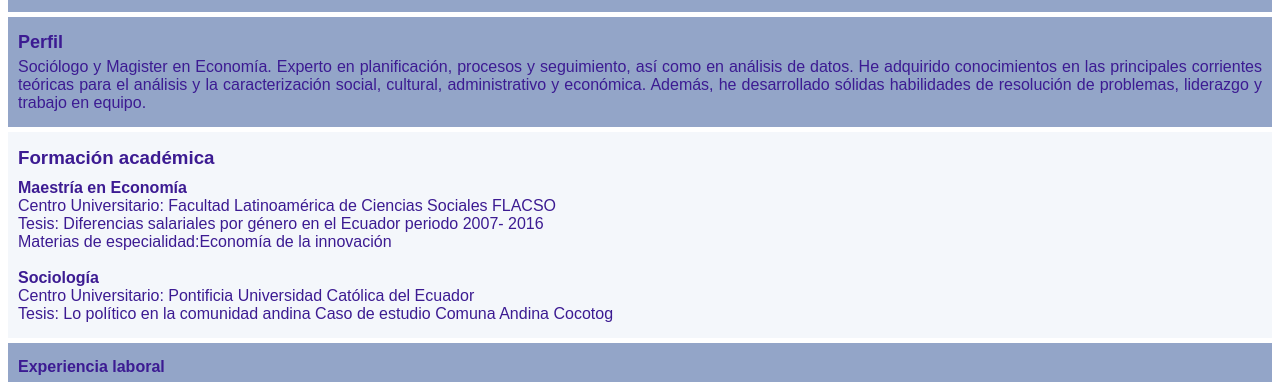
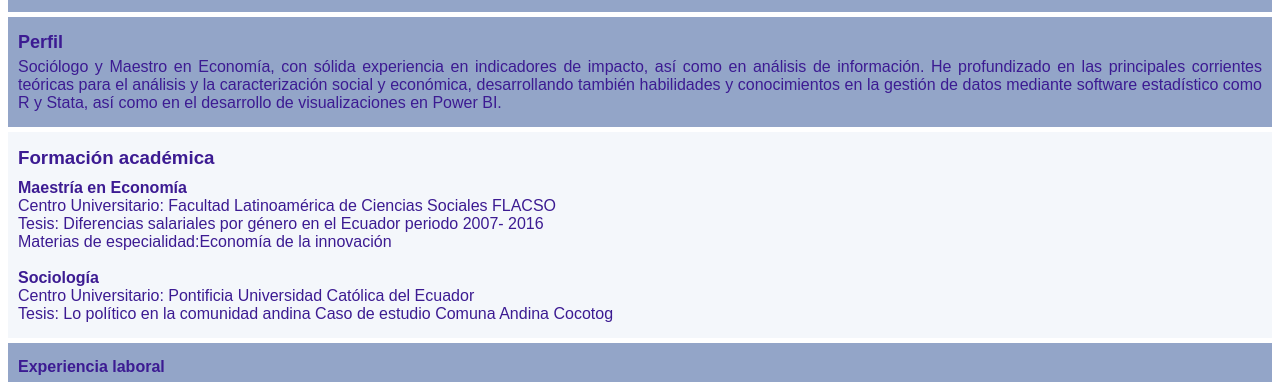
Before and after one commit to Cllano21/hojadevida, a plain HTML site: page index.html in a window 1280 px wide. Shown: the part 418-800 px from the top of the page. Drawn offline with nearby package versions, Linux system fonts and the light colour scheme; a script that the page names is missing.

Commit message:
Update index.html

```diff
--- a/index.html
+++ b/index.html
@@ -36,7 +36,7 @@
 <div class="contenedor">
 <div class="parrafo">
   <h3>Perfil</h3>
-  <p>Sociólogo y Magister en Economía. Experto en planificación, procesos y seguimiento, así como en análisis de datos. He adquirido conocimientos en las principales corrientes teóricas para el análisis y la caracterización social, cultural, administrativo y económica. Además, he desarrollado sólidas habilidades de resolución de problemas, liderazgo y trabajo en equipo.</p>
+  <p>Sociólogo y Maestro en Economía, con sólida experiencia en indicadores de impacto, así como en análisis de información. He profundizado en las principales corrientes teóricas para el análisis y la caracterización social y económica, desarrollando también habilidades y conocimientos en la gestión de datos mediante software estadístico como R y Stata, así como en el desarrollo de visualizaciones en Power BI.</p>
 </div>
 </div>
 </div>
```
